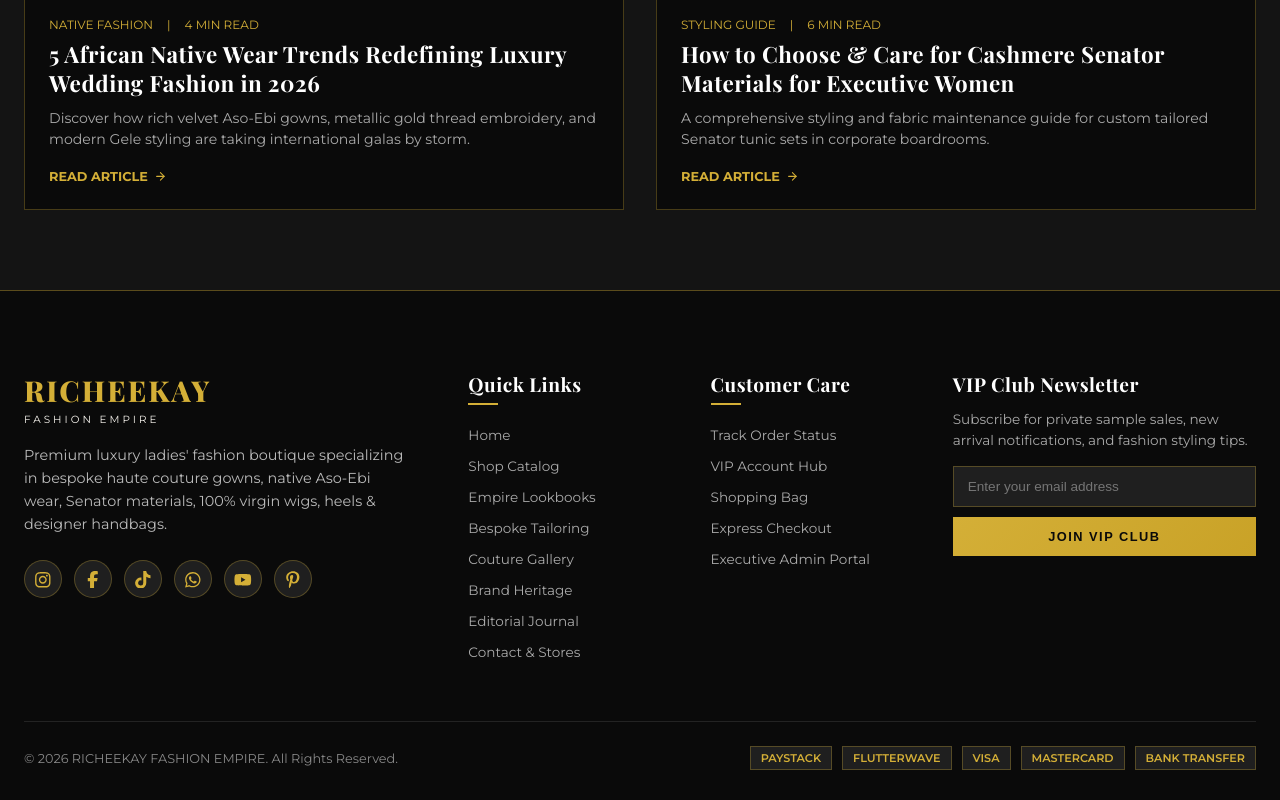
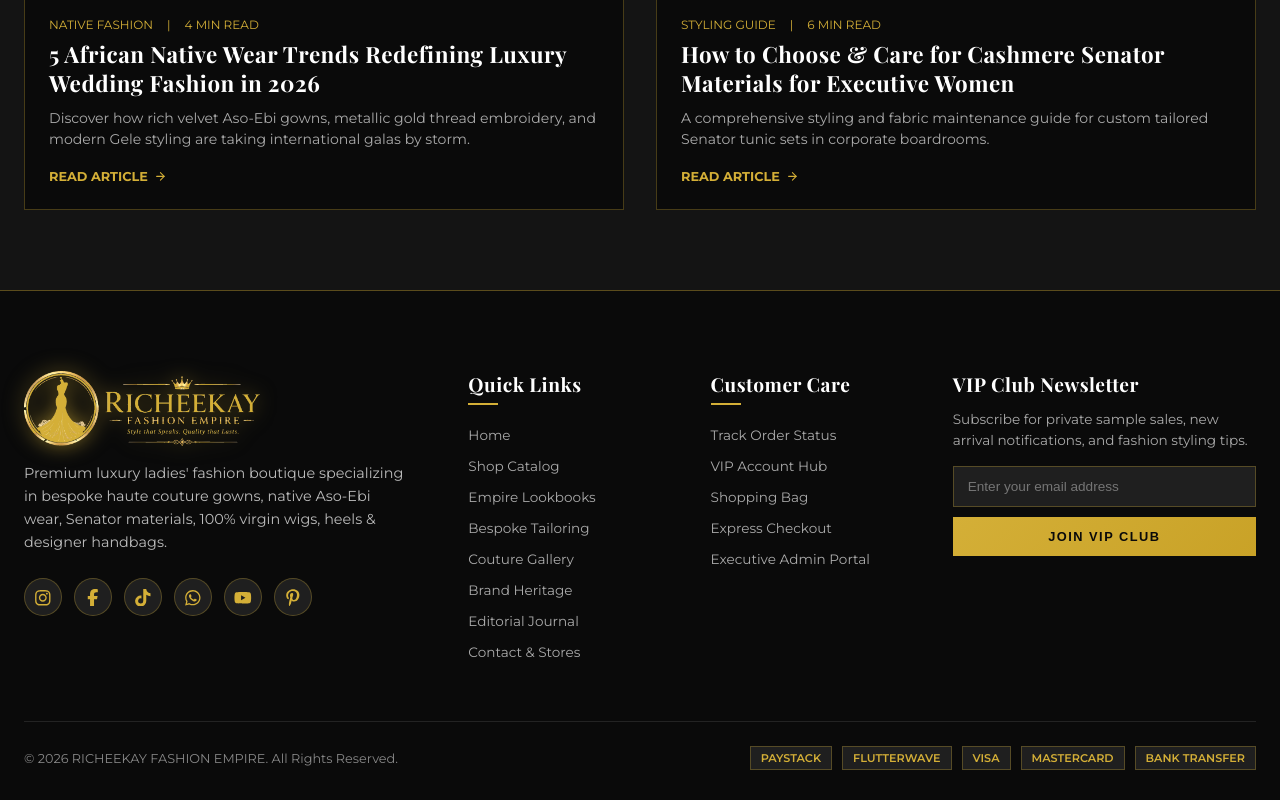
Before and after one commit to hartitudeh/richeekay_fashion_empire, a Next.js app: page / in a window 1280 px wide. Shown: the part 7502-8302 px from the top of the page. Built offline with nearby package versions, Linux system fonts and the light colour scheme; a web font is replaced by a local one.

Commit message:
feat: replace text writeup in footer with the real transparent logo image mark

```diff
--- a/src/components/Footer.tsx
+++ b/src/components/Footer.tsx
@@ -220,8 +220,20 @@
     <FooterWrapper id="contact">
       <div className="footer-container">
         <div className="brand-col">
-          <h2>RICHEEKAY</h2>
-          <div className="sub">FASHION EMPIRE</div>
+          <Link href="/" title="RICHEEKAY FASHION EMPIRE">
+            <img
+              src="/logo.png"
+              alt="RICHEEKAY FASHION EMPIRE Official Logo"
+              style={{
+                height: '75px',
+                width: 'auto',
+                marginBottom: '16px',
+                objectFit: 'contain',
+                filter: 'drop-shadow(0 0 10px rgba(212, 175, 55, 0.6))',
+                display: 'block'
+              }}
+            />
+          </Link>
           <p>
             Premium luxury ladies' fashion boutique specializing in bespoke haute couture gowns, native Aso-Ebi wear, Senator materials, 100% virgin wigs, heels & designer handbags.
           </p>
```
